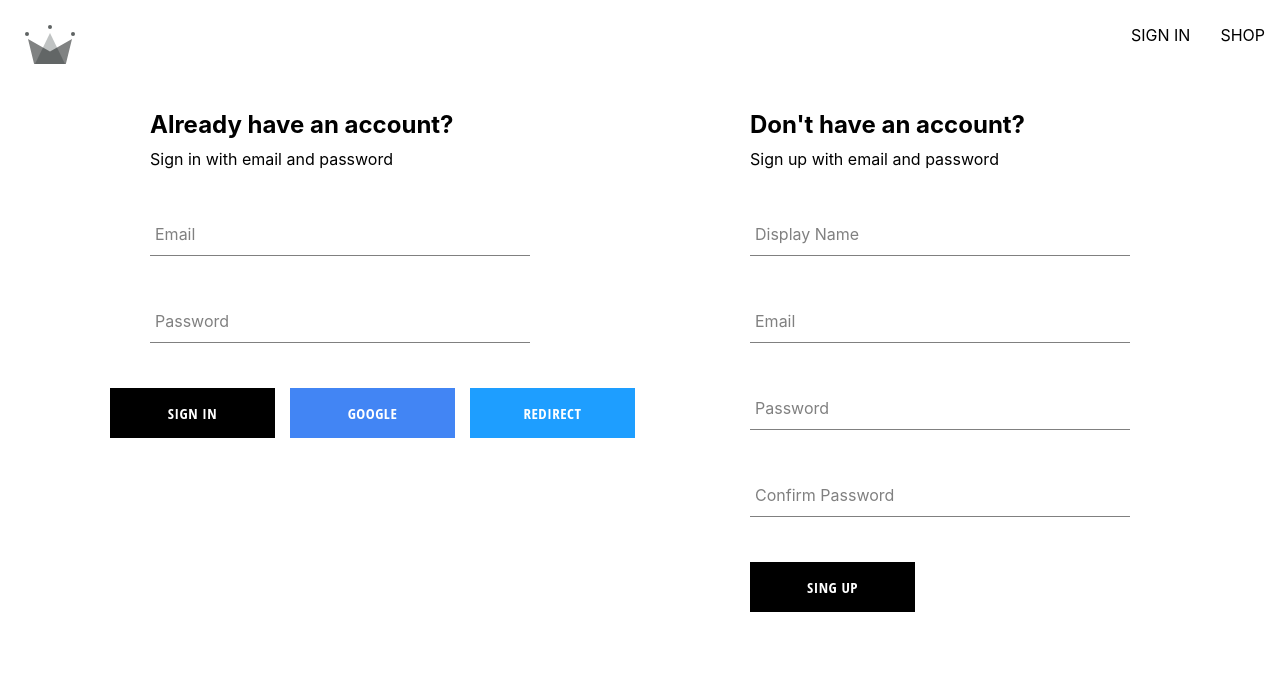
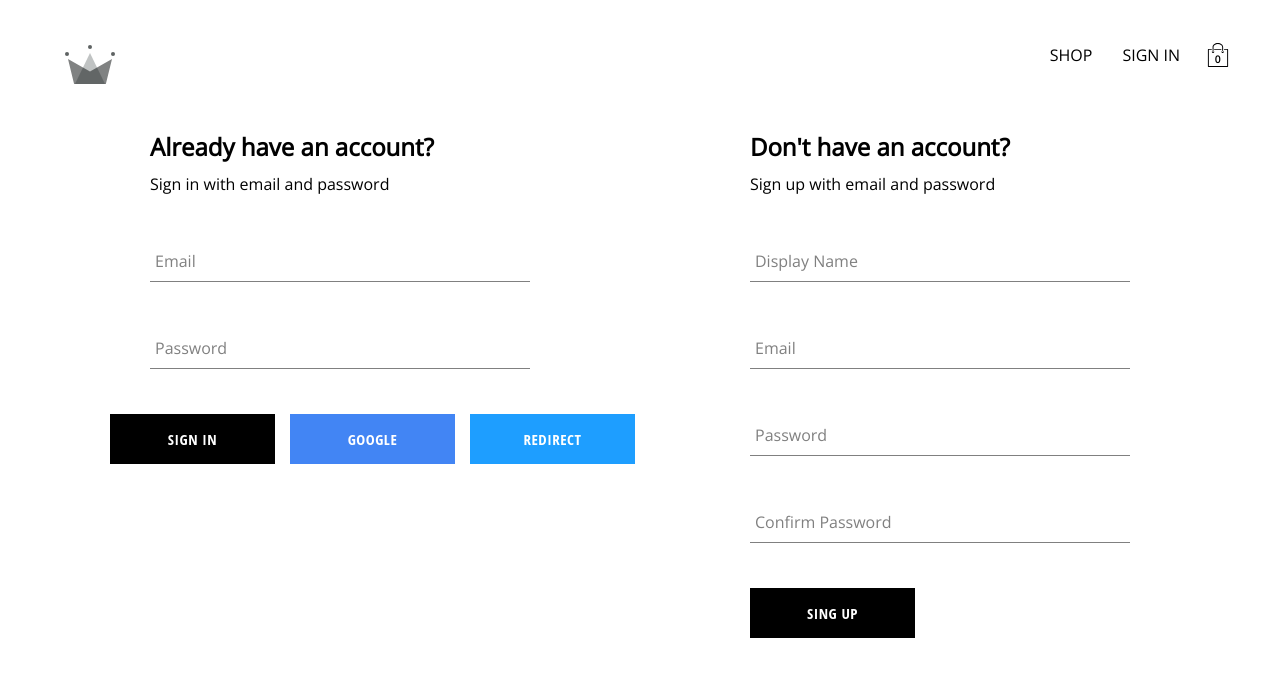
Before and after one commit to OpreaRazvanVasile/buy-fast-m, a React (Create React App) app: page /auth in a window 1280 px wide. Shown: the top 676 px of the page. Built offline with nearby package versions, Linux system fonts and the light colour scheme; no server answers.

Commit message:
create cart-icon and cart-dropdown as well as mouse-over context for the user name in the nav page and toogle the cart if is open or not as well as toogle the name of Current user with the Sign out text on Nav page

```diff
--- a/src/App.scss
+++ b/src/App.scss
@@ -1,10 +1,11 @@
-.App {
+body{
+  margin: 0;
 
-
+  padding: 20px 40px;
   font-family: 'Open Sans', sans-serif;
 
+}
 
-}
 
 * {
   box-sizing: border-box;
--- /dev/null
+++ b/src/componets/cart-dropdown/cart-dropdown.component.jsx
@@ -0,0 +1,21 @@
+import './cart-dropdown.styles.scss'
+import Button from '../button/button.componet'
+import { Fragment } from 'react'
+
+
+const CartDropdown=()=>{
+
+
+
+    return (
+
+        <div className='cart-dropdown-container'>
+         <div className='cart-items' ></div>
+         <Button>Checkout</Button>
+        </div>
+
+    )
+
+}
+
+export default CartDropdown
--- /dev/null
+++ b/src/componets/cart-dropdown/cart-dropdown.styles.scss
@@ -0,0 +1,29 @@
+.cart-dropdown-container {
+    position: absolute;
+    width: 240px;
+    height: 340px;
+    display: flex;
+    flex-direction: column;
+    padding: 20px;
+    border: 1px solid black;
+    background-color: white;
+    top: 90px;
+    right: 40px;
+    z-index: 5;
+
+    .empty-message {
+      font-size: 18px;
+      margin: 50px auto;
+    }
+
+    .cart-items {
+      height: 240px;
+      display: flex;
+      flex-direction: column;
+      overflow: scroll;
+    }
+
+    button {
+      margin-top: auto;
+    }
+  }
--- /dev/null
+++ b/src/componets/cart-icon/cart-icon.component.jsx
@@ -0,0 +1,17 @@
+import {ReactComponent as ShoppingIcon} from   './shopping-bag.svg'
+import './cart-icon.styles.scss'
+const IconCart=({setCart})=>{
+    console.log(setCart)
+
+    return(
+     <div onClick={setCart}  className='cart-icon-container'>
+         <ShoppingIcon className='shopping-icon'>
+         </ShoppingIcon>
+         <span className='item-count'>0</span>
+
+
+
+    </div>
+    )
+}
+export default IconCart
--- /dev/null
+++ b/src/componets/cart-icon/cart-icon.styles.scss
@@ -0,0 +1,21 @@
+.cart-icon-container {
+    width: 45px;
+    height: 45px;
+    position: relative;
+    display: flex;
+    align-items: center;
+    justify-content: center;
+    cursor: pointer;
+
+    .shopping-icon {
+      width: 24px;
+      height: 24px;
+    }
+
+    .item-count {
+      position: absolute;
+      font-size: 10px;
+      font-weight: bold;
+      bottom: 12px;
+    }
+  }
--- a/src/componets/product-item/product-item.jsx
+++ b/src/componets/product-item/product-item.jsx
@@ -3,6 +3,7 @@ import './product-item.scss'
 
 const ProductItem=({product})=>{
   const {name,imageUrl,price}=product
+  const click=()=>console.log(3)
     return (
         <div className="product-card-container">
             <img src={imageUrl} alt={name}></img>
@@ -11,7 +12,7 @@ const ProductItem=({product})=>{
             <span className="price">{price}</span>
             </div>
 
-            <Button typeButton='inverted'>Add to Card</Button>
+            <Button  typeButton='inverted'>Add to Card</Button>
 
         </div>
     )
--- /dev/null
+++ b/src/contexts/cart-context/cart-context.jsx
@@ -0,0 +1,16 @@
+import { useState,createContext } from "react";
+
+export const CartContex=createContext({
+    isCartOpen:false,
+    setIsCartOpen:()=>{},
+
+
+})
+
+export const CartProvaider=({children})=>{
+
+   const[isCartOpen,setIsCartOpen]=useState(false)
+
+
+   return <CartContex.Provider value={{isCartOpen,setIsCartOpen}}>{children}</CartContex.Provider>
+}
--- a/src/contexts/user-context/user.context.jsx
+++ b/src/contexts/user-context/user.context.jsx
@@ -7,12 +7,15 @@ import { authStateChangedListener } from "../../utils/fierbase/fierbase.utils";
 
 export const UserContext=createContext({
    currnetUser:null,
-   setCurrentUser:()=>{}
+   setCurrentUser:()=>{},
+   isMouseOverEl:false,
+   setIsMouseOverEl:()=>{},
 })
 
 export const UserProvider=({children})=>{
    const[currnetUser,setCurrentUser]=useState(null)
-   const value={currnetUser,setCurrentUser}
+   const [isMouseOverEl,setIsMouseOverEl]=useState(false)
+   const value={currnetUser,setCurrentUser,isMouseOverEl,setIsMouseOverEl}
 
    useEffect(()=>{
       const unsubsribe=authStateChangedListener((users)=>{
--- a/src/index.js
+++ b/src/index.js
@@ -6,6 +6,8 @@ import reportWebVitals from './reportWebVitals';
 import { BrowserRouter } from 'react-router-dom'
 import { UserProvider } from './contexts/user-context/user.context';
 import { ProductsProvaider } from './contexts/product-context/product-context';
+import {CartProvaider} from './contexts/cart-context/cart-context';
+
 const root = ReactDOM.createRoot(document.getElementById('root'));
 root.render(
   <React.StrictMode>
@@ -13,9 +15,14 @@ root.render(
 
     <UserProvider>
       <ProductsProvaider>
-       <App />
+        <CartProvaider>
+        <App />
+
+        </CartProvaider>
+
 
       </ProductsProvaider>
+
        </UserProvider>
 
 
--- a/src/routs/navigation/navigation.componet.jsx
+++ b/src/routs/navigation/navigation.componet.jsx
@@ -3,33 +3,57 @@ import { Outlet } from "react-router";
 import { Link } from "react-router-dom";
 import { ReactComponent as CrownLogo } from "../../assets/crown-logo/crown.svg";
 import { UserContext } from "../../contexts/user-context/user.context";
-import {useContext, Fragment } from "react";
+import {useContext, Fragment, useState } from "react";
 import { signOutUser } from "../../utils/fierbase/fierbase.utils";
+import IconCart from "../../componets/cart-icon/cart-icon.component";
+import CartDropdown from "../../componets/cart-dropdown/cart-dropdown.component";
+import { CartContex } from "../../contexts/cart-context/cart-context";
 
 
 import './navigation.styles.scss'
 
+
 const Navigation = () => {
 
-      const{currnetUser}=useContext(UserContext)
+    const{currnetUser,isMouseOverEl,setIsMouseOverEl}=useContext(UserContext)
+    const {isCartOpen,setIsCartOpen}=useContext(CartContex)
+    const[target,setTarget]=useState('')
 
 
-     const userNameOnMauseOver=(e)=>{
 
-        const target= e.target
-        if(target.textContent==='SIGN OUT'){
-            target.textContent=currnetUser.email.slice(0,6).toUpperCase()
-            target.style.color='grey'
-            target.style.fontWeight='bolder'
+    const setCart=()=>
+        (!isCartOpen)?setIsCartOpen(true):
+         setIsCartOpen(false)
+
+         const styleOnMouseOver=(text,color,font)=>{
+                if(target){
+                    target.textContent=text
+                    target.style.color=color
+                    target.style.fontWeight=font
+
+                }
+
+
+              }
+
+         const userNameOnMauseOver=(e)=>{
+          setTarget(e.target)
+
+
+        if(!isMouseOverEl){
+            setIsMouseOverEl(true)
+            const currentUserName=currnetUser.email.slice(0,6).toUpperCase()
+            styleOnMouseOver(currentUserName,'grey','bolder')
 
 
         }
         else{
-            target.textContent='SIGN OUT'
-            target.style.color='black'
-            target.style.fontWeight='normal'
+            setIsMouseOverEl(false)
+            styleOnMouseOver('SIGN OUT','black','normal')
 
         }
+
+
 
 
      }
@@ -42,14 +66,17 @@ const Navigation = () => {
                     {<CrownLogo />}
                 </Link>
                 <div className="nav-links-container">
+                <Link className="nav-link" to='/shop'>SHOP</Link>
                     {currnetUser?<Link className="nav-link"
                      to='/auth' onMouseOver={userNameOnMauseOver} onClick={signOutUser}>SIGN OUT </Link>:
-                    <Link className="nav-link"  to='/auth' >SIGN IN</Link>
+                     <Link className="nav-link"  to='/auth' >SIGN IN</Link>
                     }
-                    <Link className="nav-link" to='/shop'>SHOP</Link>
+               <IconCart setCart={setCart}/>
+
 
                 </div>
             </div>
+                { isCartOpen?<CartDropdown/>:null}
             <Outlet />
         </Fragment>
     )
```
Also changed, not shown: src/componets/cart-icon/shopping-bag.svg (added).
